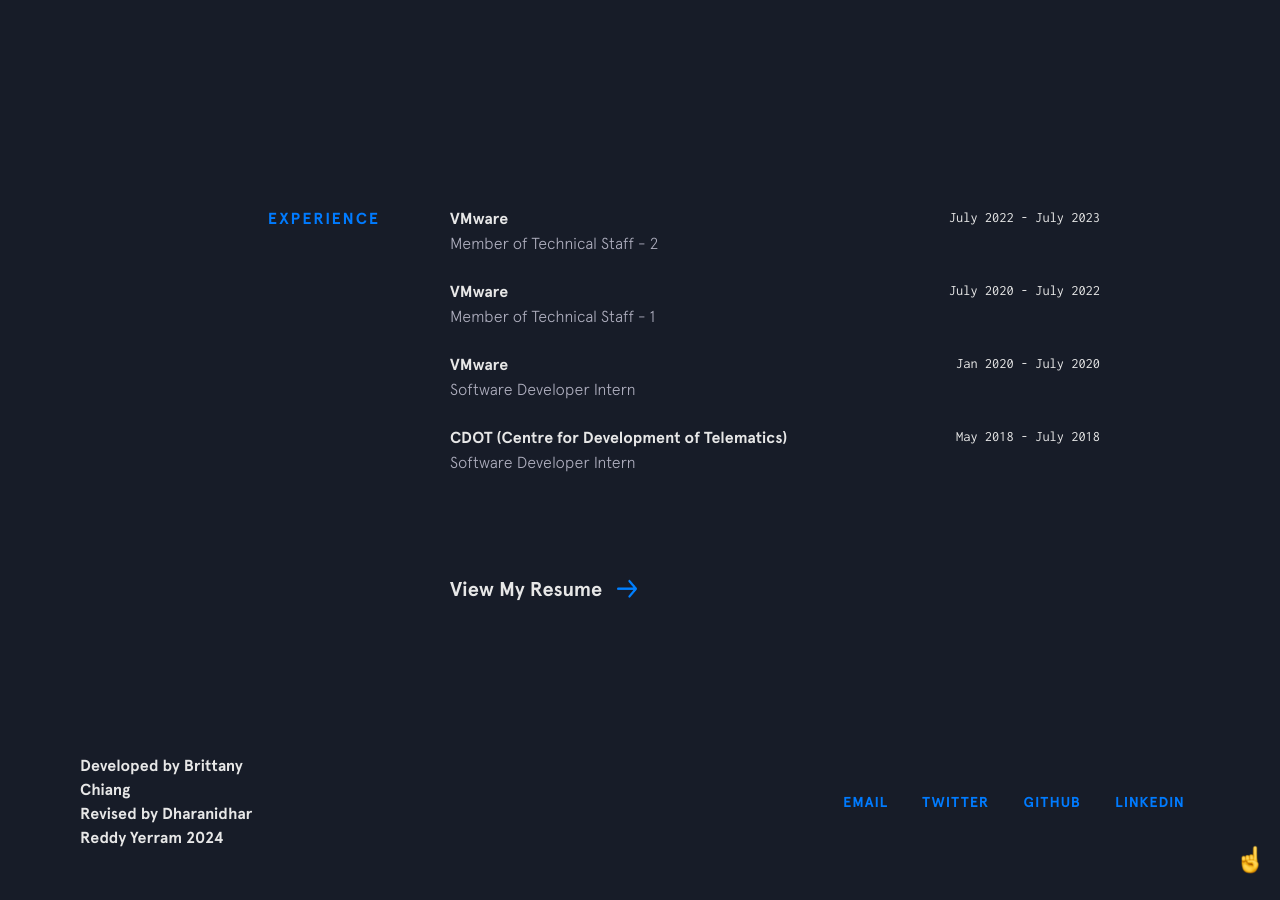
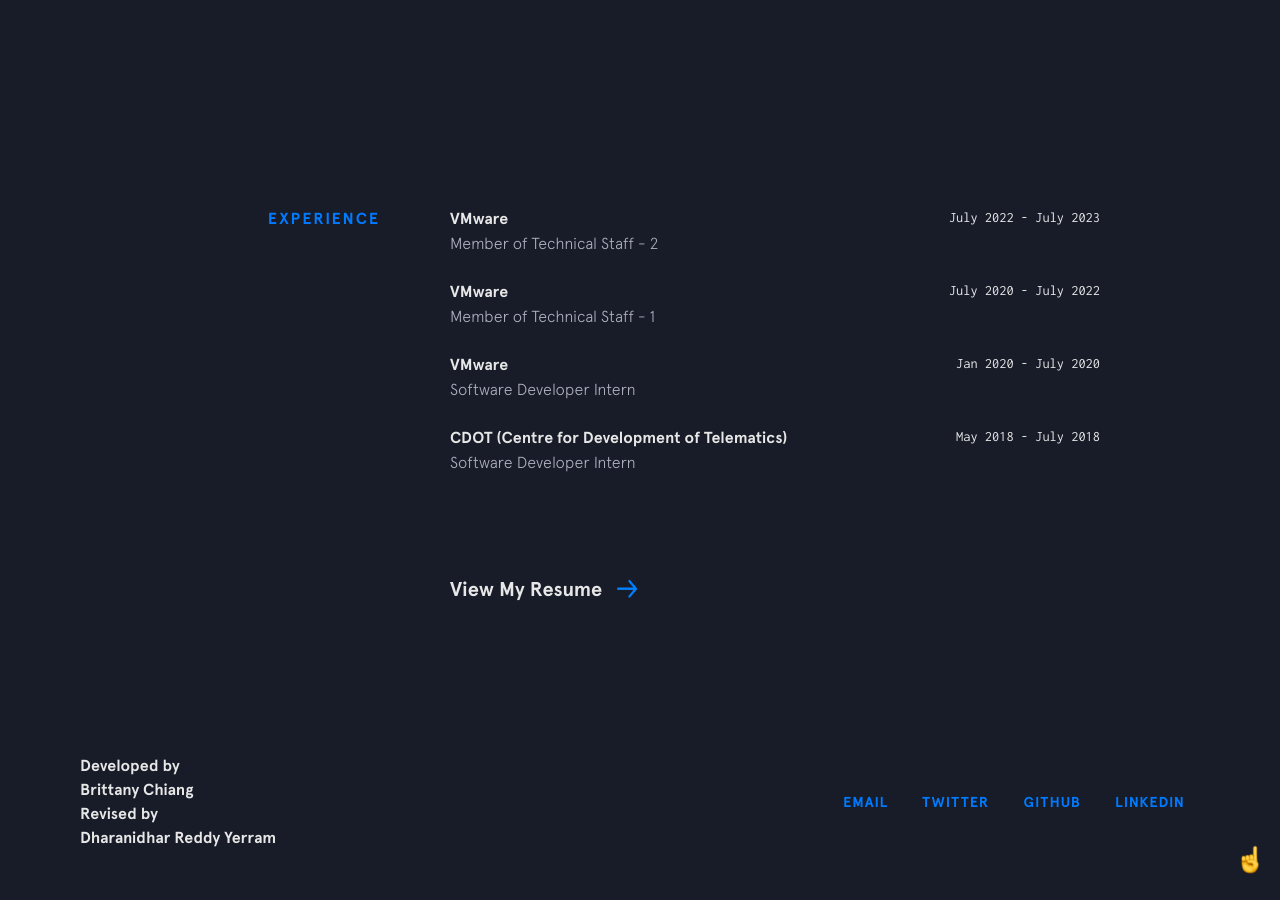
Before and after one commit to dreddyyerram/dreddyyerram.github.io, a Jekyll site: the page built from index.html, in a window 1280 px wide and 900 px high, scrolled down 1783 px. Built offline with Jekyll 4.4.1, drawn with Linux system fonts in a browser that asks for light colours; nearby versions of some CDN libraries.

Commit message:
fix footer

```diff
--- a/_includes/footer.html
+++ b/_includes/footer.html
@@ -1,13 +1,12 @@
 <footer class="footer">
   <div class="footer__copyright">
     <div class="top">
-      <span>Developed by </span>
+      <span>Developed by </span><br>
       <span>Brittany Chiang</span>
     </div>
     <div class="bottom">
-      <span>Revised by </span>
+      <span>Revised by </span><br>
       <span>Dharanidhar Reddy Yerram</span>
-      <span>2024</span>
     </div>
   </div>
   <div class="footer__links">
```
